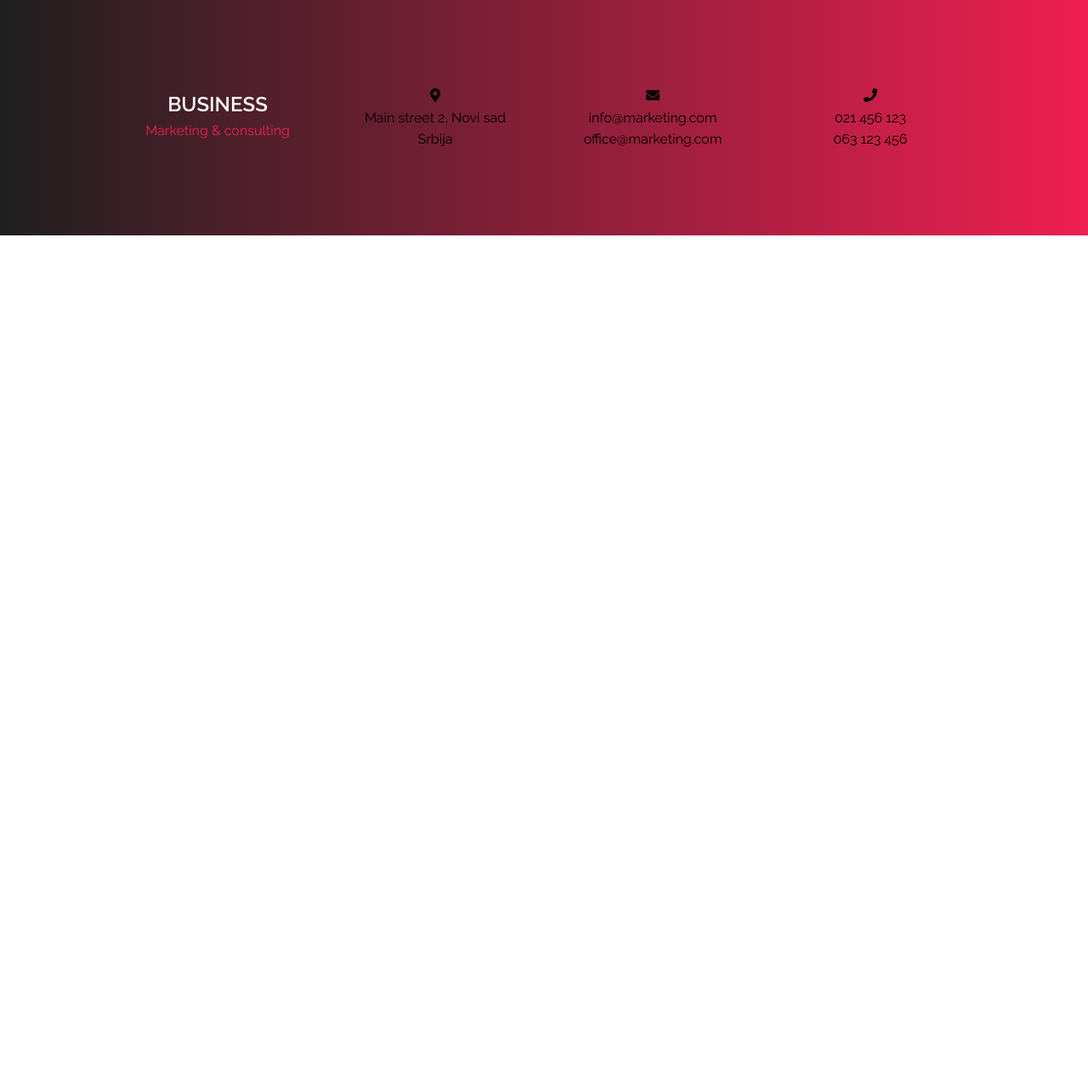
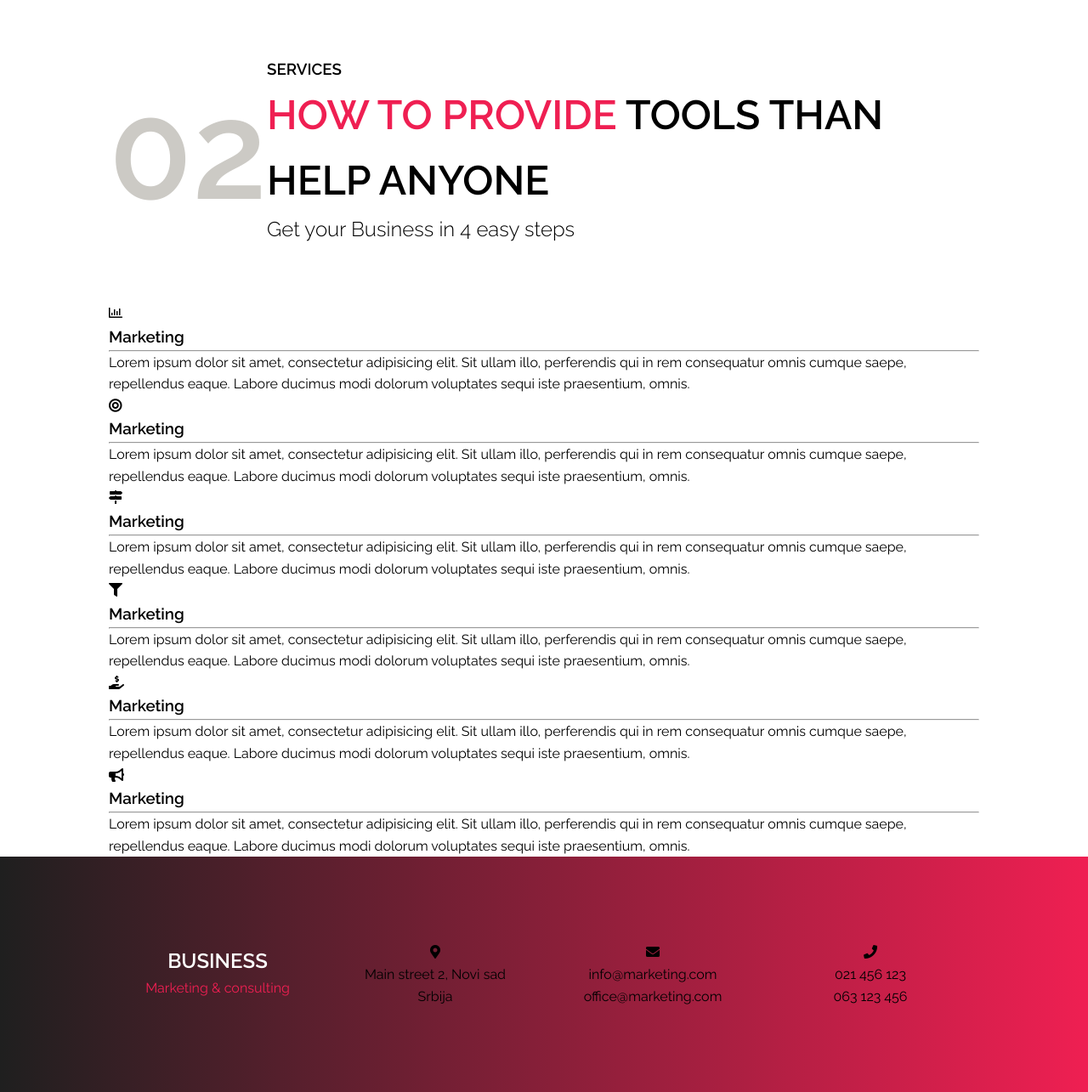
Before and after one commit to KovacAca/biznis, a PHP site: page / in a window 1280 px wide. Shown: the part 1590-2875 px from the top of the page at 85% size. Before the commit the page ends 1867 px from the top, so only its background shows below. Run offline with PHP 8.4, Linux system fonts and the light colour scheme; some libraries are stand-ins or nearby versions.

Commit message:
services html

```diff
--- a/index.php
+++ b/index.php
@@ -31,4 +31,56 @@
         </article>
     </section>
 
+    <!-- headings 2 -->
+    <section class="container headings">
+        <article>
+            <h2>02</h2>
+        </article>
+        <article>
+            <h3>SERVICES</h3>
+            <h2><span>HOW TO PROVIDE</span> TOOLS THAN HELP ANYONE</h2>
+            <h4>Get your Business in 4 easy steps</h4>
+        </article>
+    </section>
+
+    <!-- services -->
+    <section class="container services">
+        <article>
+            <i class="far fa-chart-bar"></i>
+            <h3>Marketing</h3>
+            <hr>
+            <p>Lorem ipsum dolor sit amet, consectetur adipisicing elit. Sit ullam illo, perferendis qui in rem consequatur omnis cumque saepe, repellendus eaque. Labore ducimus modi dolorum voluptates sequi iste praesentium, omnis.</p>
+        </article>
+        <article>
+            <i class="fas fa-bullseye"></i>
+            <h3>Marketing</h3>
+            <hr>
+            <p>Lorem ipsum dolor sit amet, consectetur adipisicing elit. Sit ullam illo, perferendis qui in rem consequatur omnis cumque saepe, repellendus eaque. Labore ducimus modi dolorum voluptates sequi iste praesentium, omnis.</p>
+        </article>
+        <article>
+            <i class="fas fa-map-signs"></i>
+            <h3>Marketing</h3>
+            <hr>
+            <p>Lorem ipsum dolor sit amet, consectetur adipisicing elit. Sit ullam illo, perferendis qui in rem consequatur omnis cumque saepe, repellendus eaque. Labore ducimus modi dolorum voluptates sequi iste praesentium, omnis.</p>
+        </article>
+        <article>
+            <i class="fas fa-filter"></i>
+            <h3>Marketing</h3>
+            <hr>
+            <p>Lorem ipsum dolor sit amet, consectetur adipisicing elit. Sit ullam illo, perferendis qui in rem consequatur omnis cumque saepe, repellendus eaque. Labore ducimus modi dolorum voluptates sequi iste praesentium, omnis.</p>
+        </article>
+        <article>
+            <i class="fas fa-hand-holding-usd"></i>
+            <h3>Marketing</h3>
+            <hr>
+            <p>Lorem ipsum dolor sit amet, consectetur adipisicing elit. Sit ullam illo, perferendis qui in rem consequatur omnis cumque saepe, repellendus eaque. Labore ducimus modi dolorum voluptates sequi iste praesentium, omnis.</p>
+        </article>
+        <article>
+            <i class="fas fa-bullhorn"></i>
+            <h3>Marketing</h3>
+            <hr>
+            <p>Lorem ipsum dolor sit amet, consectetur adipisicing elit. Sit ullam illo, perferendis qui in rem consequatur omnis cumque saepe, repellendus eaque. Labore ducimus modi dolorum voluptates sequi iste praesentium, omnis.</p>
+        </article>
+    </section>
+
 <?php include "partials/footer.php" ?>
```
